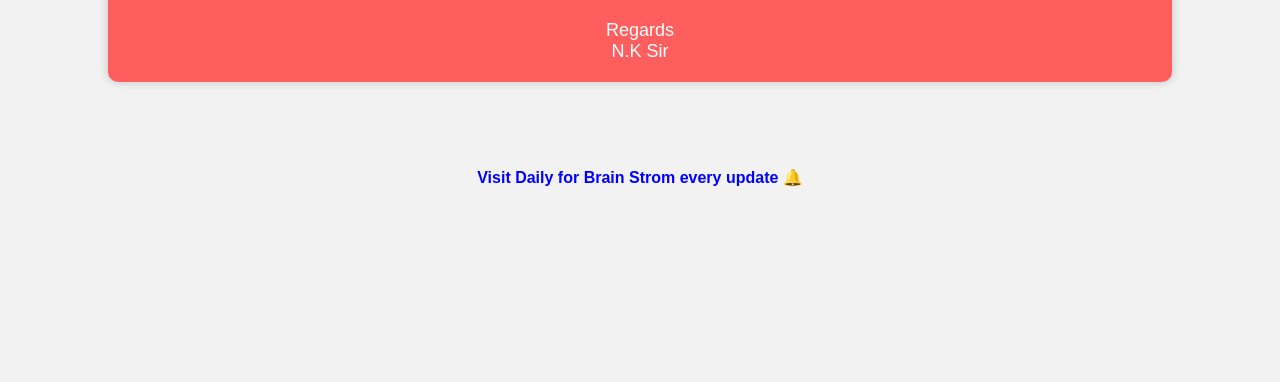
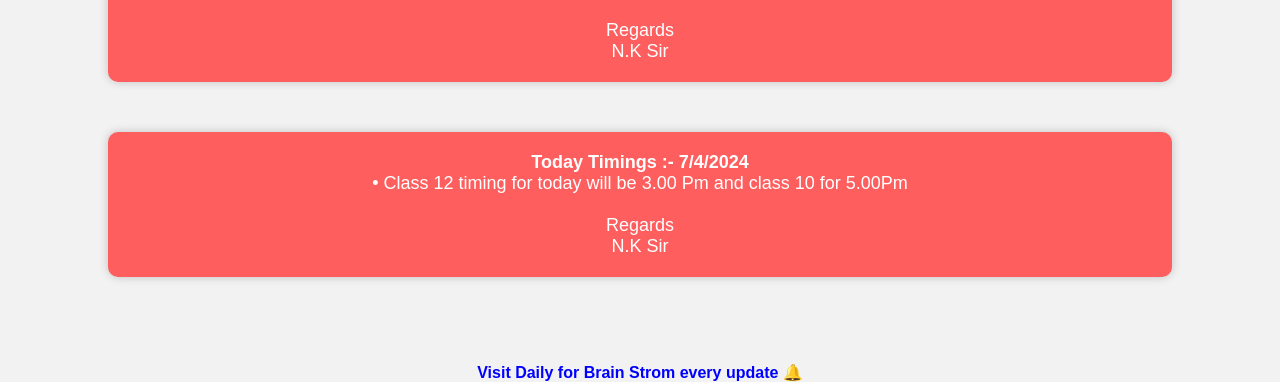
Before and after one commit to SSYBRAND/Urgent-announcement-br-class-, a plain HTML site: page index.html in a window 1280 px wide. Shown: the part 994-1376 px from the top of the page. Before the commit the page ends 1181 px from the top, so only its background shows below. Drawn offline with Linux system fonts and the light colour scheme.

Commit message:
Update index.html

```diff
--- a/index.html
+++ b/index.html
@@ -37,6 +37,10 @@
  <font colour =red><strong>Urgent Announcement </strong></font><br>
  • New classes Start from tomorrow March 28 and class 12 will be started from 1 April<br></br>Regards<br>N.K Sir
   </div>
+  <div class="announcement">
+ <font colour =red><strong>Today Timings :- 7/4/2024</strong></font><br>
+ • Class 12 timing for today will be 3.00 Pm and class 10 for 5.00Pm <br></br>Regards<br>N.K Sir
+  </div>
   <br></br>
 <center><font color=blue><b>Visit Daily for Brain Strom every update </b>🔔</font>
 </center>
```
